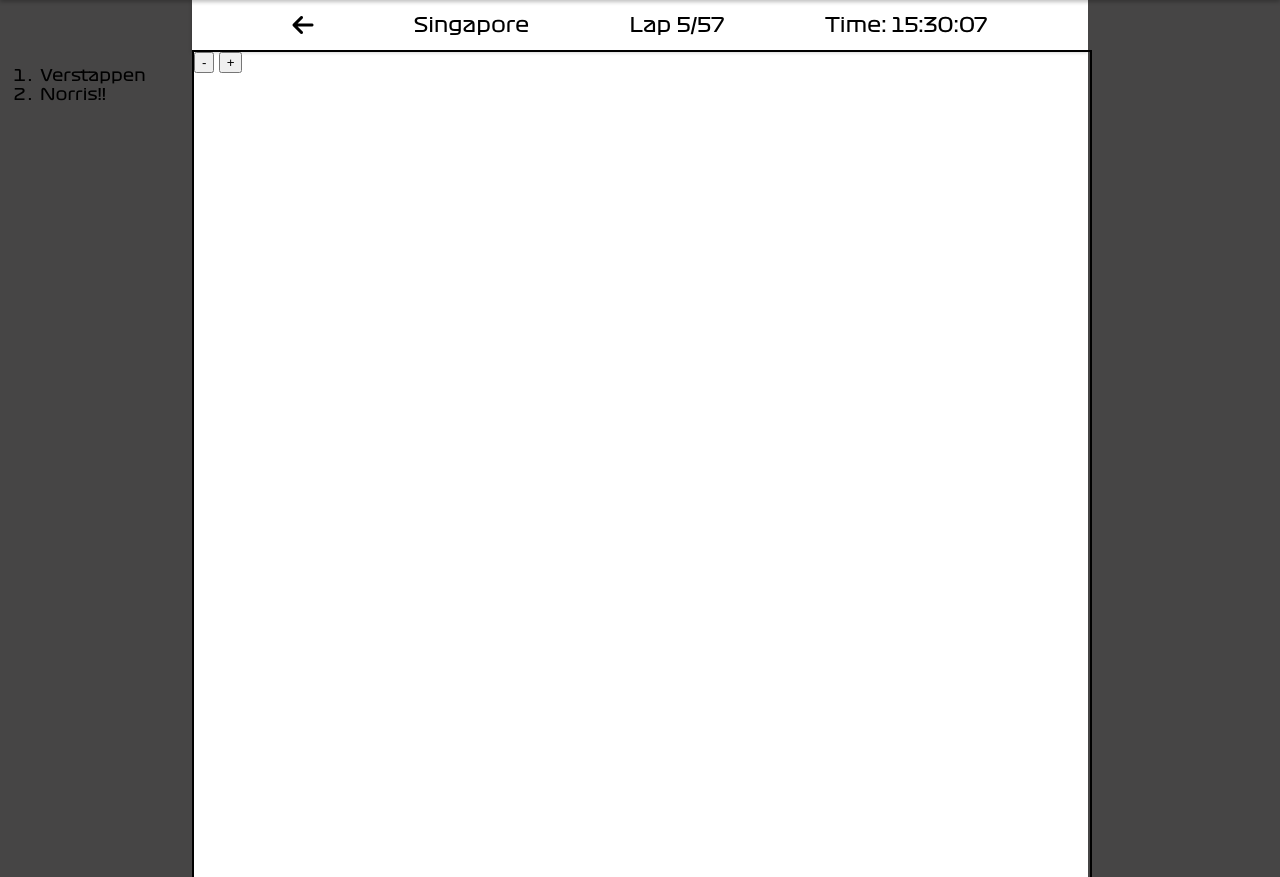
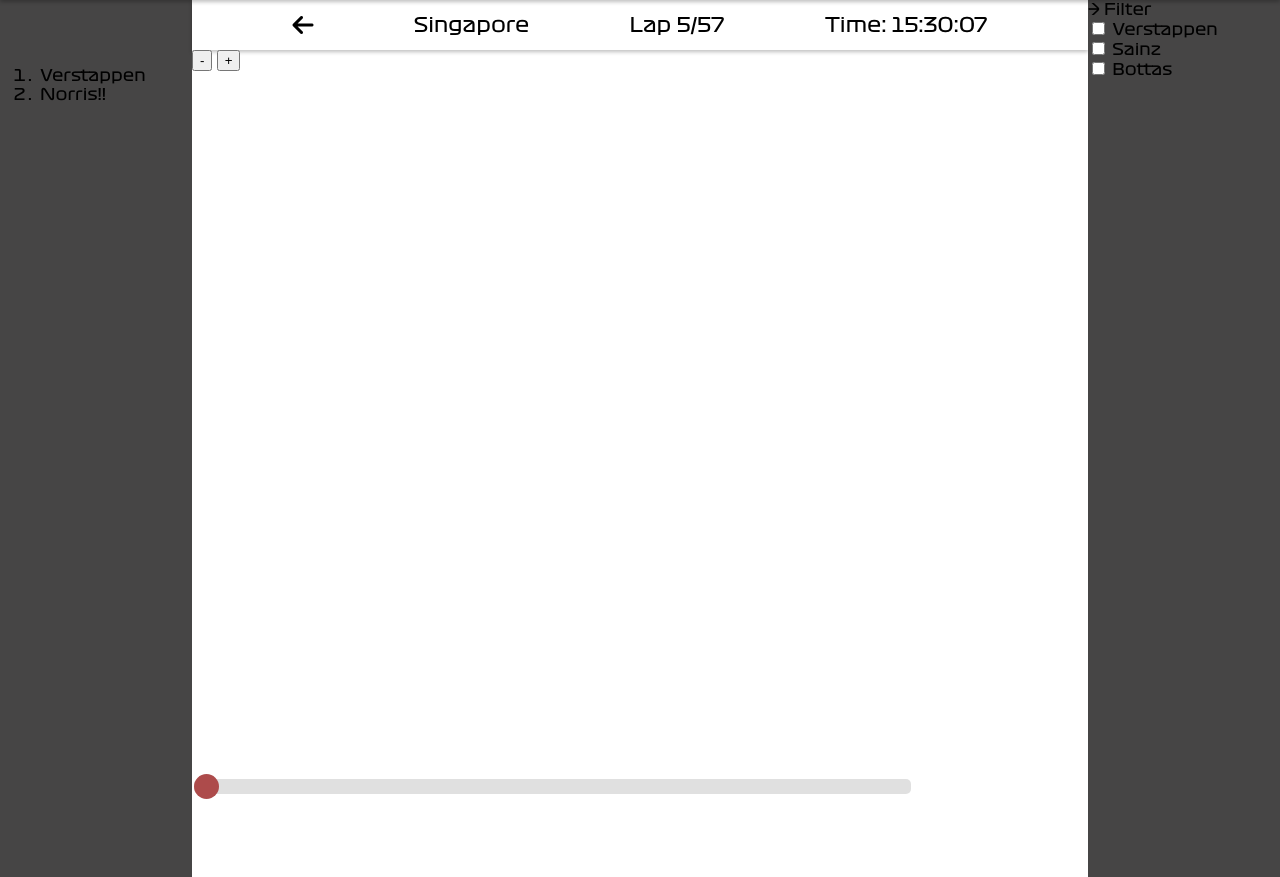
Before and after one commit to Filip123/Project-DD1349, a Flask app: page /race-view in a window 1280 px wide. Shown: the part 131-1008 px from the top of the page. Run offline with Flask 3, Linux system fonts and the light colour scheme; some libraries are stand-ins or nearby versions.

Commit message:
ADD filter and time control slider

```diff
--- a/app/static/css/raceview.css
+++ b/app/static/css/raceview.css
@@ -21,9 +21,9 @@
 }
 
 #infoBar a {
-    display: flex;        /* Use flexbox */
-    align-items: center;  /* Center alignment vertically */
-    justify-content: center; /* Center alignment horizontally, if needed */
+    display: flex;
+    align-items: center;
+    justify-content: center;
 }
 
 i{
@@ -57,11 +57,8 @@
 }
 
 #raceTrack {
-    position: relative;
     width: 100%;
-    height: 100%;
-    border: 2px solid black;
-    /* Ensure the element doesn't go beyond the box */
+    height: 70%;
     overflow: hidden;
     margin: auto;
 
@@ -79,6 +76,41 @@
     text-decoration: none;
 }
 
+#timeControlSlideContainer {
+    display: flex;
+    justify-content: center;
+    align-items: center;
+    height: 20px;  /* Adjust height as needed */
+    width: 100%;    /* Ensure container width is full or set as needed */
+}
+
+#timeSliderInput {
+    appearance: none;
+    width: 80%;
+    height: 15px;
+    border-radius: 5px;
+    background: #d3d3d3;
+    outline: none;
+    opacity: 0.7;
+    -webkit-transition: .2s;
+    transition: opacity .2s;}
+
+#timeSliderInput::-webkit-slider-thumb {
+    -webkit-appearance: none;
+    appearance: none;
+    width: 25px;
+    height: 25px;
+    border-radius: 50%;
+    background: var(--secondaryColor);
+    cursor: pointer;
+}
+#timeSliderInput::-moz-range-thumb {
+    width: 25px;
+    height: 25px;
+    border-radius: 50%;
+    background: var(--secondaryColor);
+    cursor: pointer;
+}
 #filterContainer{
     width:15%;
     background-color: rgb(70, 69, 69);
--- a/app/templates/raceview.html
+++ b/app/templates/raceview.html
@@ -22,15 +22,29 @@
             <div class="infoBarItem">Lap 5/57</div>
             <div class="infoBarItem">Time: 15:30:07</div>
         </div>
+        <div id="buttonDiv">
+            <button class ="nextPreviousButtons" name="next" onclick="movebackwards()">-</button>
+            <button class ="nextPreviousButtons" name="previous" onclick="fetchCoordinates('2023-09-17T13:00:00')">+</button>
+        </div>
         <div id="raceTrack">
-            <div id="buttonDiv">
-                <button class ="nextPreviousButtons" name="next" onclick="movebackwards()">-</button>
-                <button class ="nextPreviousButtons" name="previous" onclick="fetchCoordinates()">+</button>
-            </div>
             <div id="testDriver"></div>
         </div>
+        <div itemid="timeControlSlideContainer">
+            <input type="range" min="0" max="7200" value="0" id="timeSliderInput">
+        </div>
     </div>
-    <div id="filterContainer"></div>
+    <div id="filterContainer">
+        <form>
+            -> Filter <br>
+            <!--Ladda in befintliga förare i specifika racet här -->
+            <input type="checkbox" id="driver1" name="driver1">
+            <label for="vehicle1"> Verstappen </label><br>
+            <input type="checkbox" id="driver2" name="driver2">
+            <label for="vehicle2"> Sainz</label><br>
+            <input type="checkbox" id="driver3" name="driver3">
+            <label for="vehicle3"> Bottas </label><br>
+        </form>
+    </div>
 
     <script>
         let currentInterval; // Declare outside to clear it properly
```
